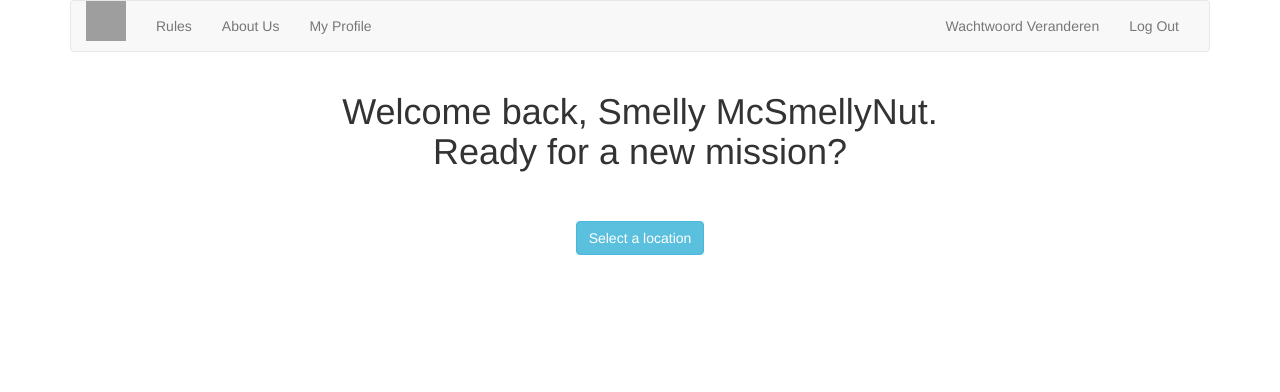
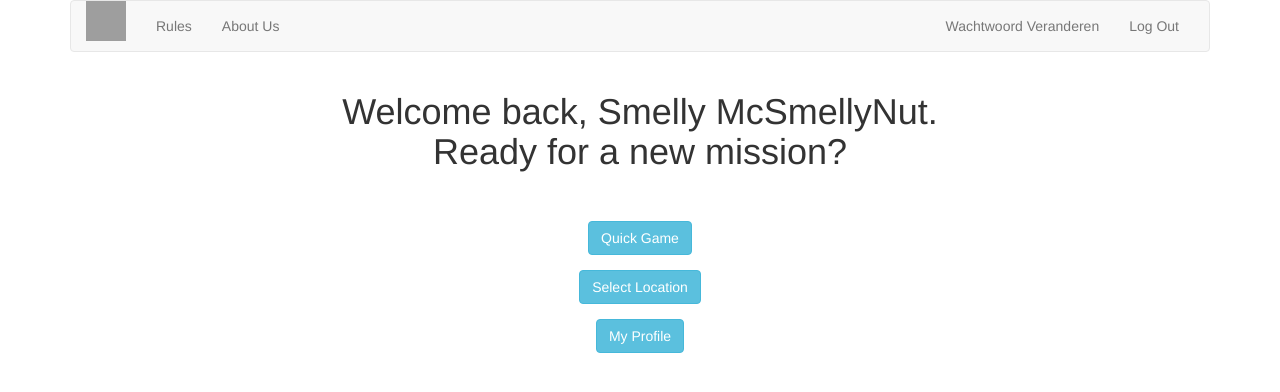
Before and after one commit to KevinKiele/Trivia, a Flask app: page /homepage in a window 1280 px wide. Shown: the top 392 px of the page. Run offline with Flask 2, Linux system fonts and the light colour scheme; a user stored in the database is signed in; some libraries are stand-ins or nearby versions; grey boxes are pictures that could not be loaded.

Commit message:
nog meer route tweaks

```diff
--- a/templates/homepage.html
+++ b/templates/homepage.html
@@ -12,7 +12,13 @@
             </br>
             </br>
             <div class="form-group">
-                <a href="lobbyselection" class="btn btn-info" role="button">Select a location</a>
+                <a href="#" class="btn btn-info" role="button">Quick Game</a>
+            </div>
+            <div class="form-group">
+                <a href="lobbyselection" class="btn btn-info" role="button">Select Location</a>
+            </div>
+            <div class="form-group">
+                <a href="myprofile" class="btn btn-info" role="button">My Profile</a>
             </div>
         </fieldset>
     </form>
--- a/templates/layout.html
+++ b/templates/layout.html
@@ -40,8 +40,7 @@
                             <ul class="nav navbar-nav">
                                 <li><a href="{{ url_for('information') }}">Rules</a></li>
                                 <li><a href="{{ url_for('aboutus') }}">About Us</a></li>
-                                <li><a href="{{ url_for('myprofile') }}">My Profile</a></li>
-                                <!--GAME WEGGEHAALD, KAN EVT LATER WEER TERUG-->
+                                <!--GAME en MYPROFILE WEGGEHAALD, KAN EVT LATER WEER TERUG-->
                             </ul>
                             <ul class="nav navbar-nav navbar-right">
                                 <li><a href="{{ url_for('wachtwoordveranderen') }}">Wachtwoord Veranderen</a></li>
```
